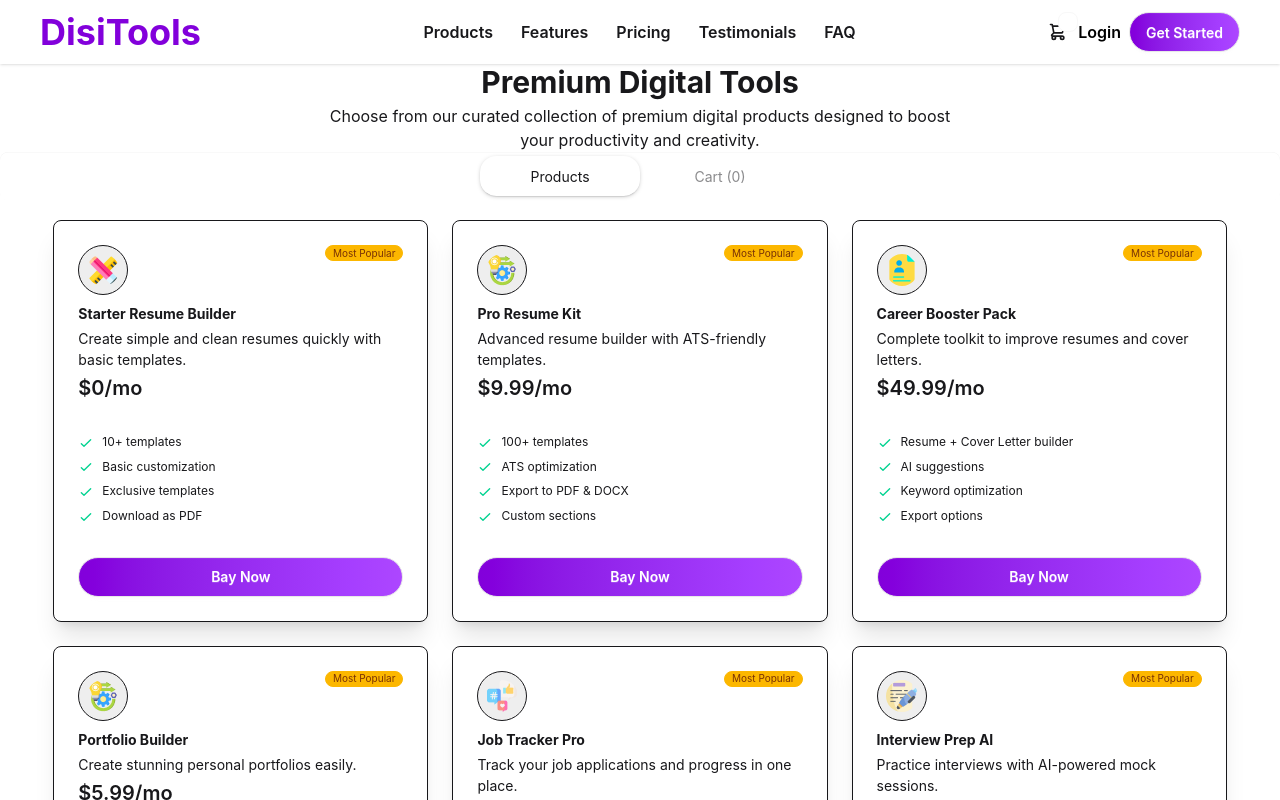
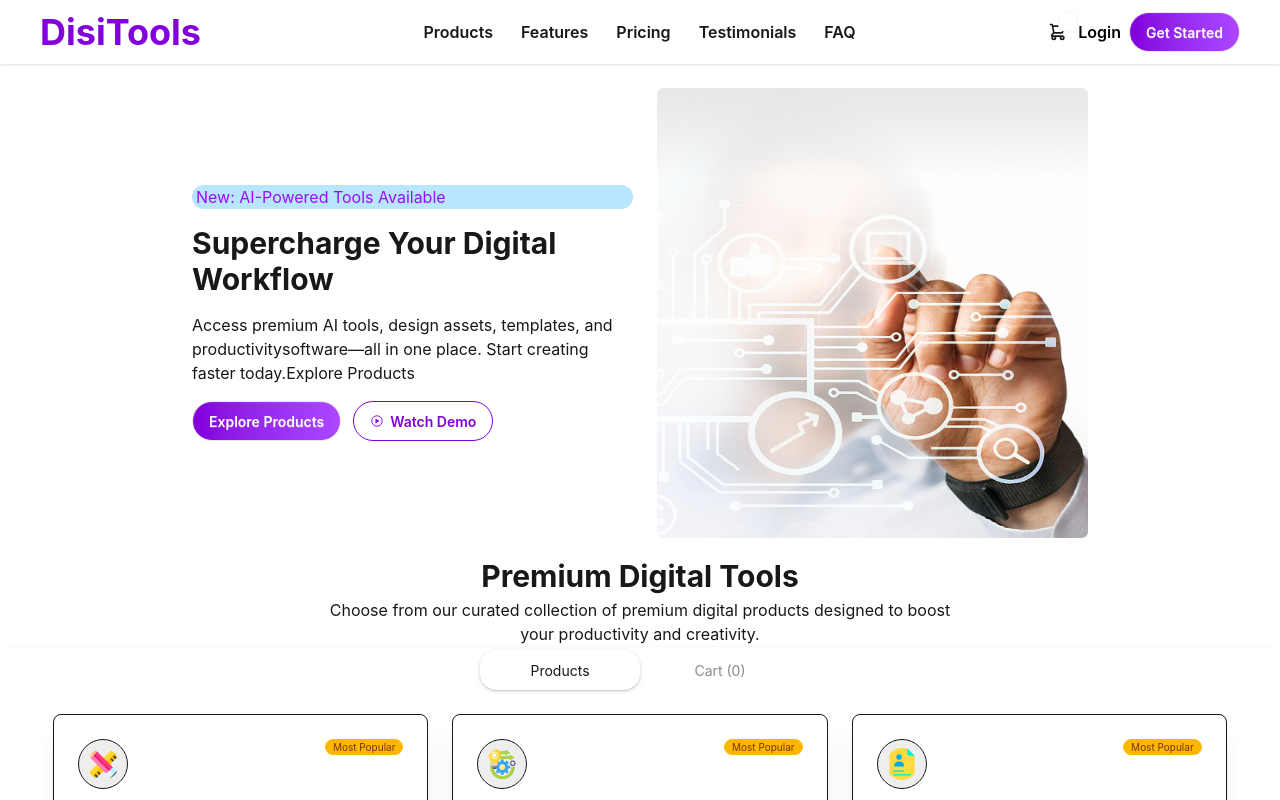
Before and after one commit to mdshakib771575-maker/DigiTools-platform, a React (Vite) app: page / in a window 1280 px wide. Shown: the top 800 px of the page. Built offline with nearby package versions, Linux system fonts and the light colour scheme.

Commit message:
complite banner section

```diff
--- a/package.json
+++ b/package.json
@@ -13,6 +13,7 @@
     "@tailwindcss/vite": "^4.2.2",
     "react": "^19.2.4",
     "react-dom": "^19.2.4",
+    "react-icons": "^5.6.0",
     "tailwindcss": "^4.2.2"
   },
   "devDependencies": {
--- a/src/App.jsx
+++ b/src/App.jsx
@@ -6,6 +6,7 @@ import Products from './components/Products'
 import Cards from './components/Cards'
 import Tab from './components/Tab'
 import { useState } from 'react'
+import Banner from './components/Banner'
 
 const digiPromise = fetch('/data.json').then(res => res.json())
 function App() {
@@ -19,6 +20,7 @@ function App() {
     <>
 
       <Navbar cardsData={cardsData}></Navbar>
+      <Banner></Banner>
       <Tab setActiveTab={setActiveTab} cardsData={cardsData}></Tab>
       {
         activeTab === "products" ? <Products digiPromise={digiPromise} cardsData={cardsData} setCardsData={setCardsData}></Products> :
--- /dev/null
+++ b/src/components/Banner.jsx
@@ -0,0 +1,26 @@
+import React from 'react';
+import { IoPlayCircleOutline } from "react-icons/io5";
+
+
+const Banner = () => {
+    return (
+        <div className='w-[70%] mx-auto mt-6 mb-5'>
+            <div className='flex flex-col lg:flex-row items-center gap-6  ' >
+                <div className=' w-[450px] space-y-4'>
+                    <h3 className='bg-sky-200 rounded-2xl px-1 text-purple-600'>New: AI-Powered Tools Available</h3>
+                    <p className='text-3xl font-bold'>Supercharge Your Digital Workflow</p>
+                    <p>Access premium AI tools, design assets, templates, and productivitysoftware—all in one place. Start creating faster today.Explore Products </p>
+                    <div className='flex gap-3'>
+                    <button className='btn bg-linear-to-r from-purple-700 to-purple-500 text-white rounded-full'>Explore Products</button>
+                   <button className="btn btn-outline border-purple-700 text-purple-700 rounded-full"> <IoPlayCircleOutline />Watch Demo</button>
+                    </div>
+                </div>
+                <div className='w-[440px]'>
+                    <img src="/src/assets/banner.png" alt="" className='h-[450px] w-full' />
+                </div>
+            </div>
+        </div>
+    );
+};
+
+export default Banner;
```
Also changed, not shown: 1 other file (tests, documents, lock files or other folders).
